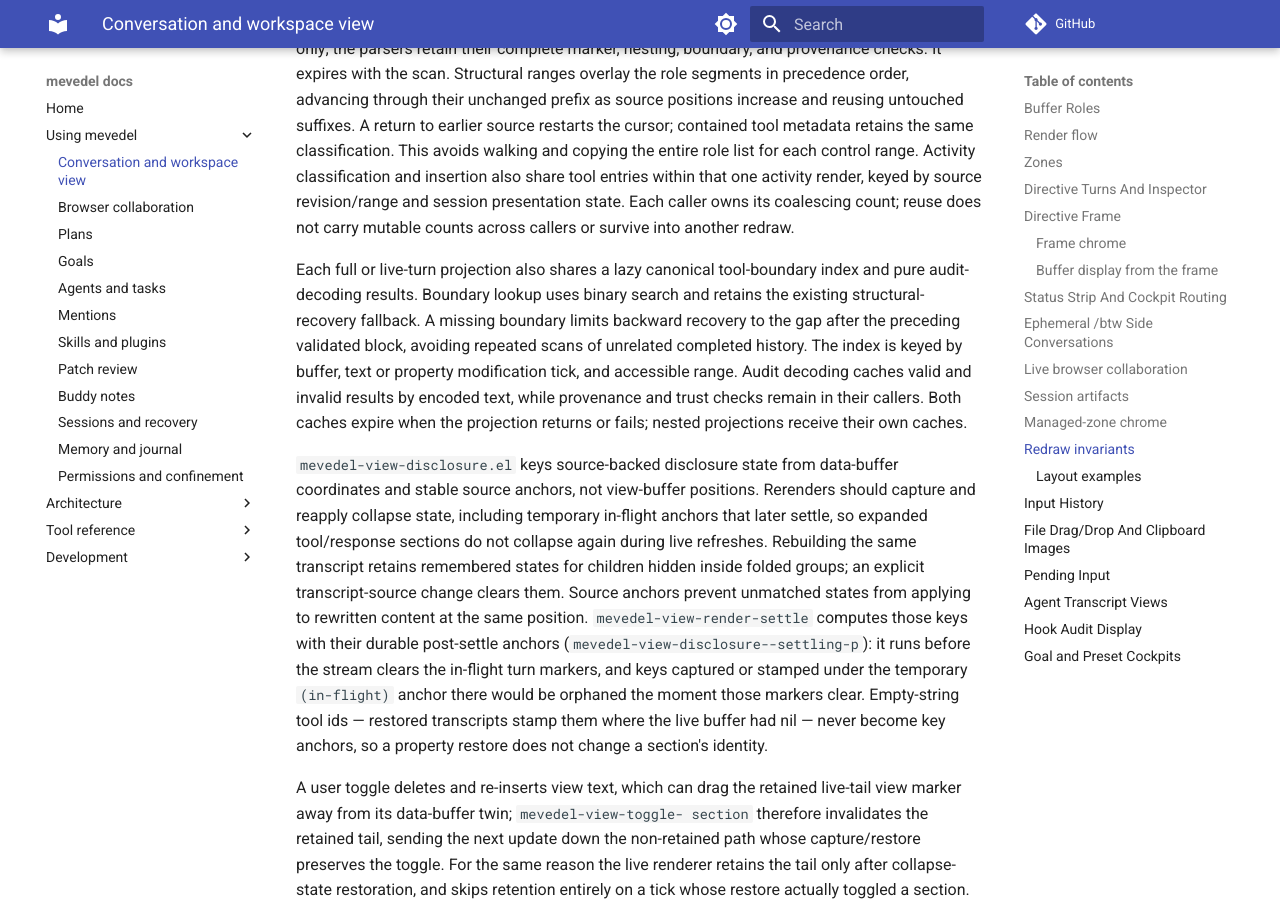
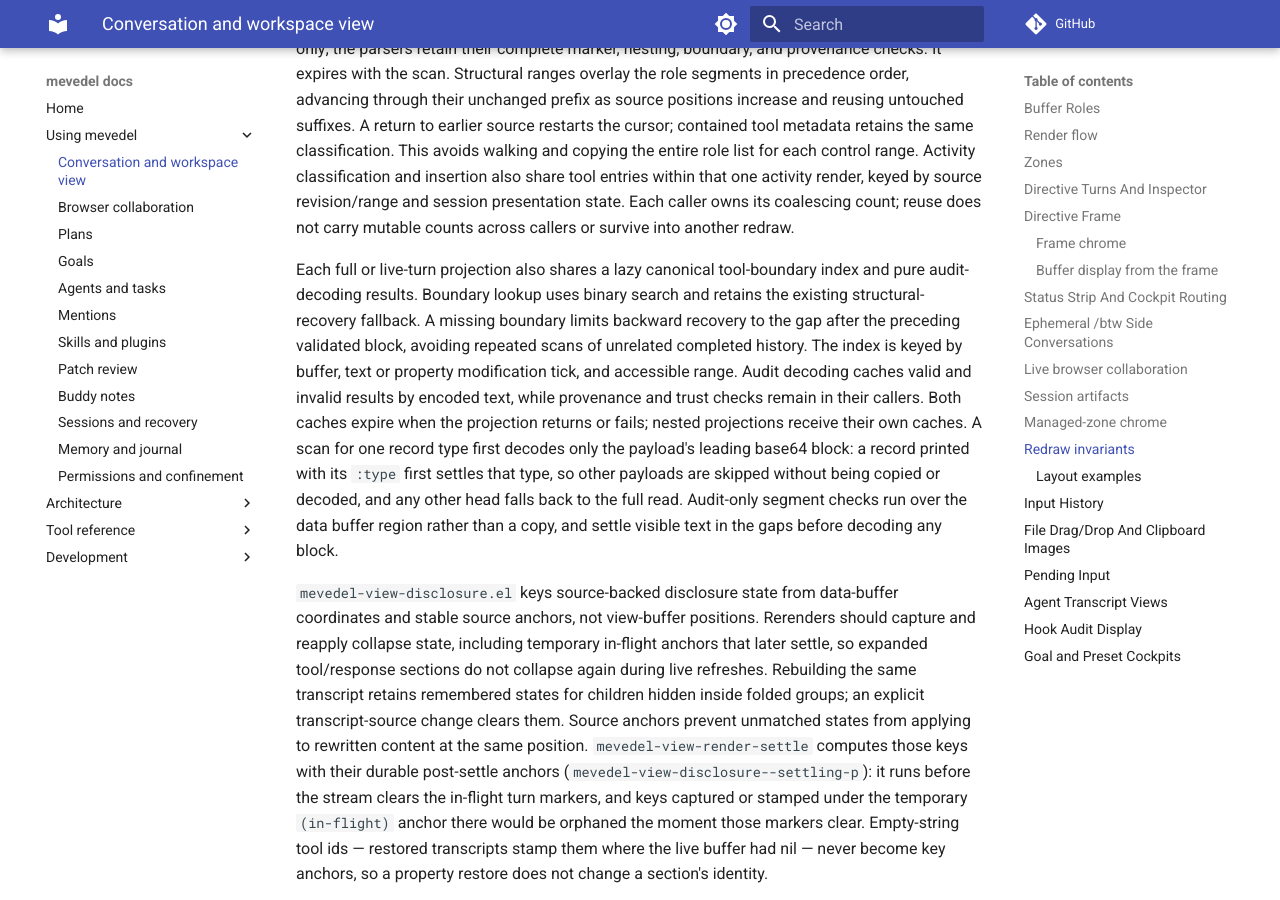
Before and after one commit to FrauH0lle/mevedel, an MkDocs documentation site: the page built from docs/view.md, in a window 1280 px wide and 900 px high, scrolled down 25675 px. Built offline with MkDocs 1.6.1 and Material for MkDocs 9.7.7, drawn with Linux system fonts in a browser that asks for light colours; comment, search, counter and statistics services are not loaded.

Commit message:
perf: Cut repeated transcript scans and copies on the tool path
Remove allocation the final graphical capture attributed to repeated
per-response and per-check work: 13.6 GB of workload allocation cost
53 s of GC there, and most 300-500 ms stalls contained about 100 ms of it.

* mevedel-compact-estimation.el: Count reminder records arithmetically
  over a buffer scan instead of rebuilding their wrapped text. Run the
  fresh whole-transcript estimate only when provider usage is unusable.
  Drop the two full rescans from threshold telemetry, removing
  :fresh-visible-prompt-estimate and :buffer-chars-model-visible there.
* mevedel-transcript-audit.el: Typed scans decode only the leading base64
  block; a record printed with :type first settles its type exactly, so
  other payloads are skipped without copy or decode. Audit-only checks
  settle visible gaps before decoding, with a buffer-region variant.
* mevedel-view-render.el: Check audit-only segments in the data buffer
  instead of a property-bearing copy.
* mevedel-telemetry.el: Append local events as UTF-8 and create the
  directory only when missing; still one synchronous write per event.
* mevedel-session-control-fs.el: Write oversized control requests from a
  buffer without a request string and its encoded copy.

Validation: 8,418 ERT cases, zero unexpected results, 21 conditional
skips; 207 files compile without warnings. Compiled replay on the 1.6 MB
fixture: per-response baseline 2,081 -> 6 KB, threshold telemetry
4,148 -> 2 KB, directive-range scan 993 -> 43 KB, root save 27.6 ->
17.4 MB at unchanged time. Live telemetry append 0.368 -> 0.035 ms.

```diff
--- a/docs/view.md
+++ b/docs/view.md
@@ -1230,7 +1230,12 @@
 property modification tick, and accessible range. Audit decoding caches valid
 and invalid results by encoded text, while provenance and trust checks remain
 in their callers. Both caches expire when the projection returns or fails;
-nested projections receive their own caches.
+nested projections receive their own caches. A scan for one record type first
+decodes only the payload's leading base64 block: a record printed with its
+`:type` first settles that type, so other payloads are skipped without being
+copied or decoded, and any other head falls back to the full read. Audit-only
+segment checks run over the data buffer region rather than a copy, and settle
+visible text in the gaps before decoding any block.
 
 `mevedel-view-disclosure.el` keys source-backed disclosure state from
 data-buffer coordinates and stable source anchors, not view-buffer positions.
```
Also changed, not shown: docs/compaction.md (+5 -1 lines), docs/telemetry.md (+3 -1 lines), 9 other files.
